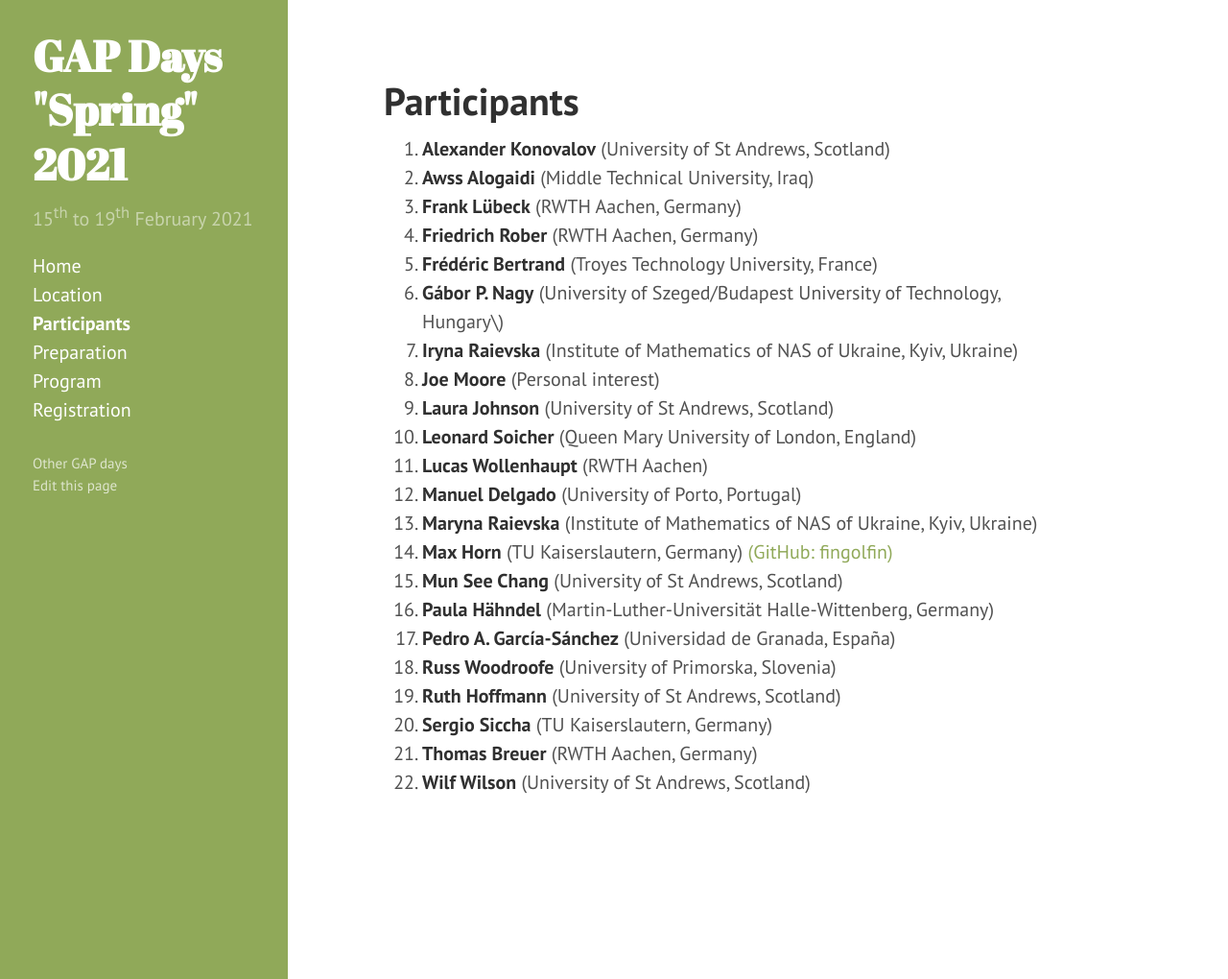
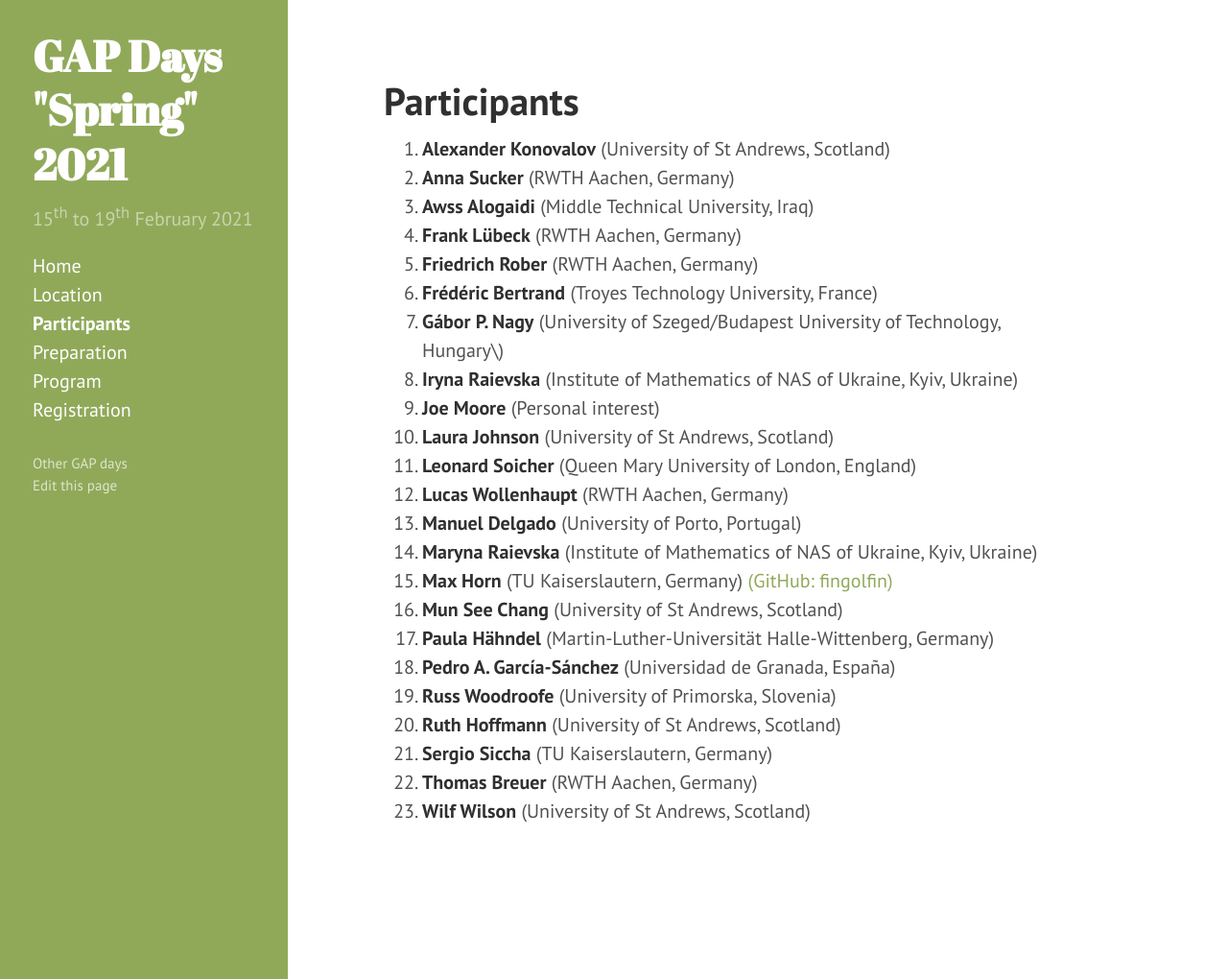
Before and after one commit to gapdays/gapdays2021-spring, a Jekyll site: the page built from participants.md, in a window 1280 px wide and 1020 px high. Shown: the whole window at 96% size. Built offline with Jekyll 4.4.1, drawn with Linux system fonts in a browser that asks for light colours.

Commit message:
added participant

```diff
--- a/_data/participants.yml
+++ b/_data/participants.yml
@@ -64,4 +64,7 @@
   affiliation: University of Szeged/Budapest University of Technology, Hungary\
 
 - name: Lucas Wollenhaupt
-  affiliation: RWTH Aachen
+  affiliation: RWTH Aachen, Germany
+
+- name: Anna Sucker
+  affiliation: RWTH Aachen, Germany
```
